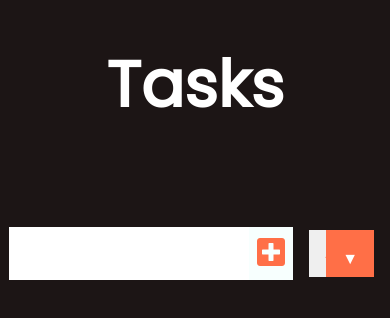
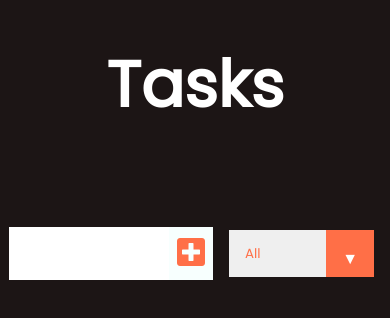
Before and after one commit to Arnold-Omagbemi/Todo-list, a React (Create React App) app: page / in a window 390 px wide. Shown: the top 318 px of the page. Built offline with nearby package versions, Linux system fonts and the light colour scheme.

Commit message:
more changes

```diff
--- a/src/App.css
+++ b/src/App.css
@@ -147,5 +147,10 @@ select {
 .select{
   width: 10rem;
  }
+}
 
+@media screen and (max-width: 600px) {
+  form input {
+    width: 10rem;
+  }
 }
```
